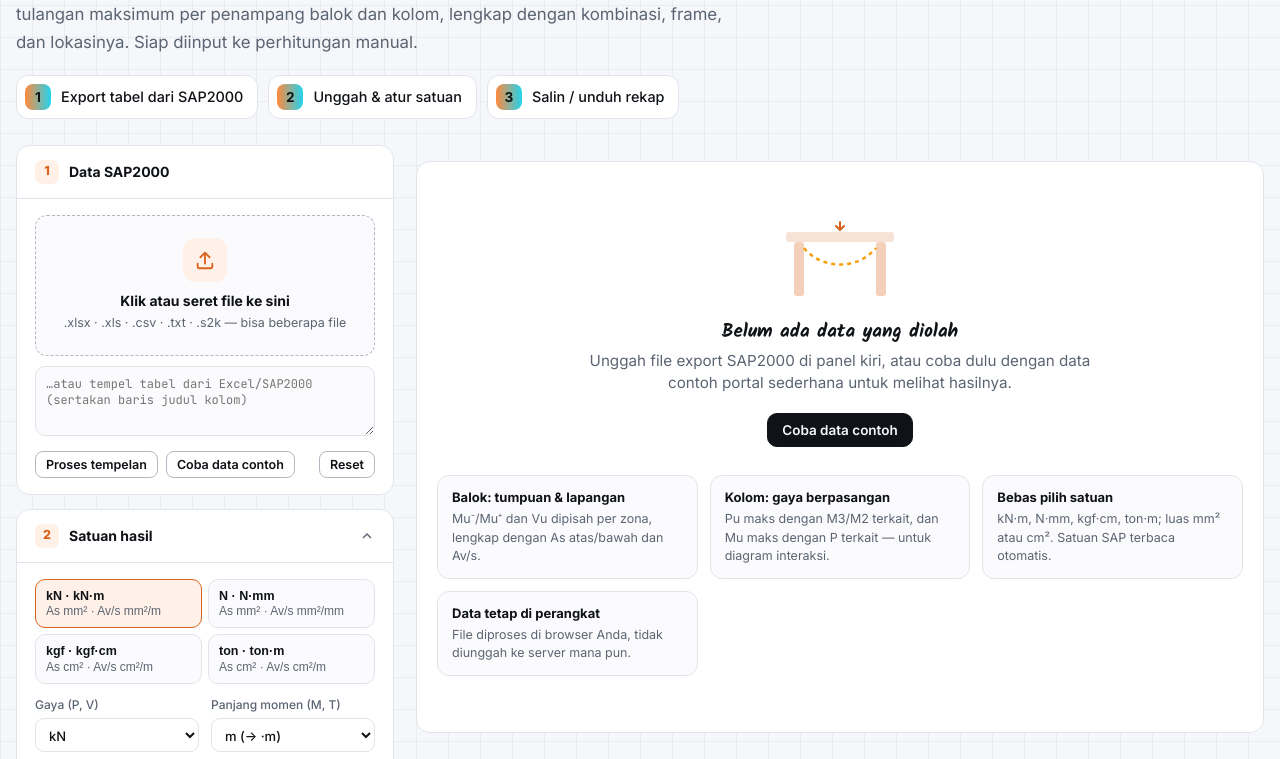
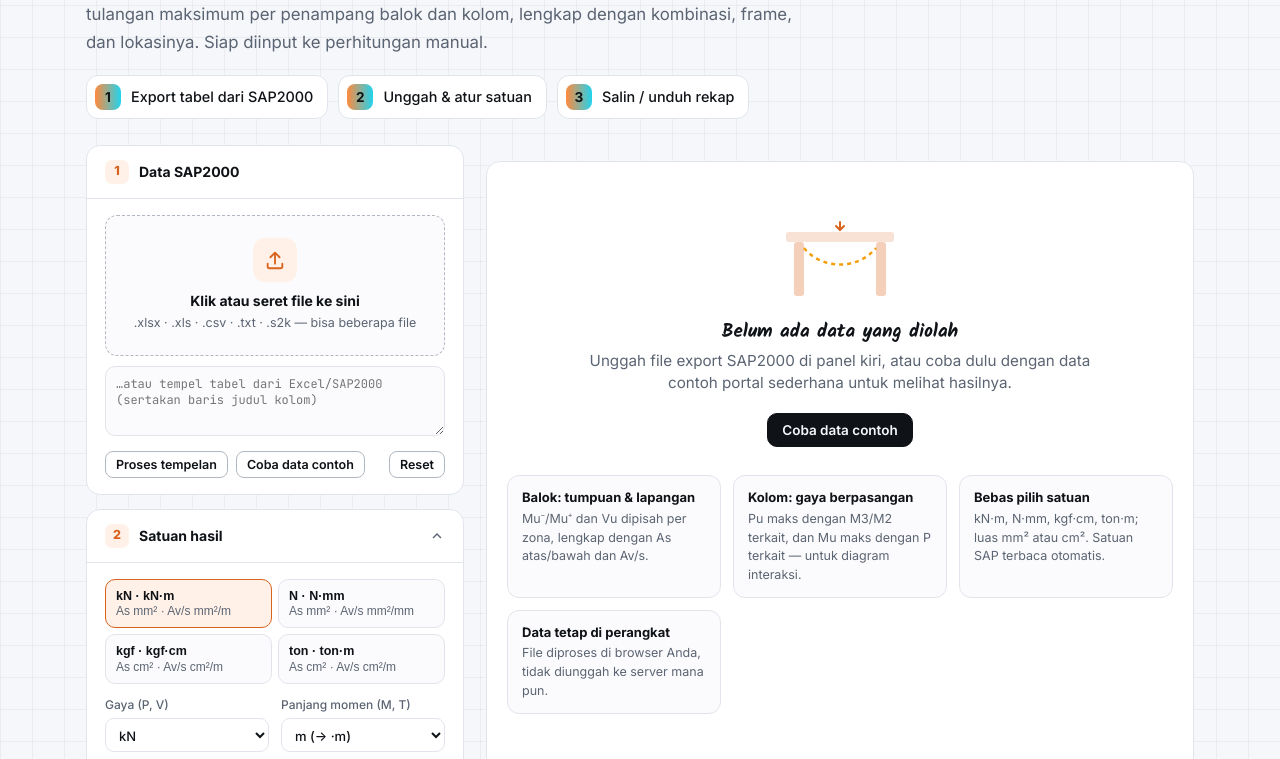
Before and after one commit to apemeno/apemeno.github.io, a plain HTML site: page kalkulator/sortir-sap/index.html in a window 1280 px wide. Shown: the part 347-1106 px from the top of the page. Drawn offline with Linux system fonts and the light colour scheme.

Commit message:
SortirSAP: lebar konten sejajar dengan halaman Kalkulator
Co-Authored-By: Claude Opus 5.5 <noreply@anthropic.com>
Claude-Session: https://claude.ai/code/session_01Vvt3KGjLpAExUk3Ym4txfe

```diff
--- a/kalkulator/sortir-sap/index.html
+++ b/kalkulator/sortir-sap/index.html
@@ -39,7 +39,7 @@
 :root[data-theme="dark"] .ssap{
   --ok:#4cc38a;--okBg:#10291f;--er:#ff8a80;--erBg:#331614;--wr:#fbbf24;--wrBg:#2e2210;
   --mom:#16264a;--momI:#8db8ff;--shr:#0f2a2a;--shrI:#5eead4;--tor:#231a3d;--torI:#c4b5fd;--reb:#2d2310;--rebI:#fcd34d;--sti:#11291a;--stiI:#86efac;--prInk:#0f1216}
-body[data-page="sortirsap"] main.wrap{max-width:1360px}
+
 .ss-steps{display:flex;gap:10px;flex-wrap:wrap;margin-top:18px}
 .ss-steps span{display:flex;align-items:center;gap:10px;background:var(--surface);border:1px solid var(--border);border-radius:12px;padding:8px 14px 8px 8px;font-size:.9rem;font-weight:500}
 .ss-steps b{display:grid;place-items:center;width:26px;height:26px;border-radius:8px;background:var(--grad);color:#0f1216;font-size:.85rem}
```
